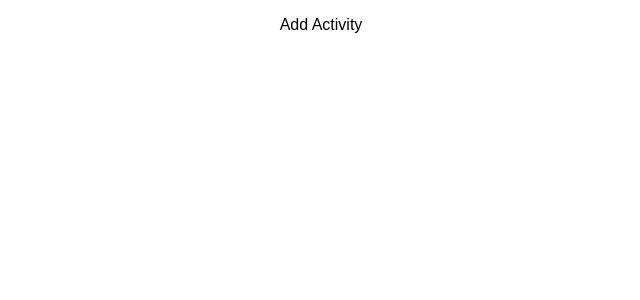
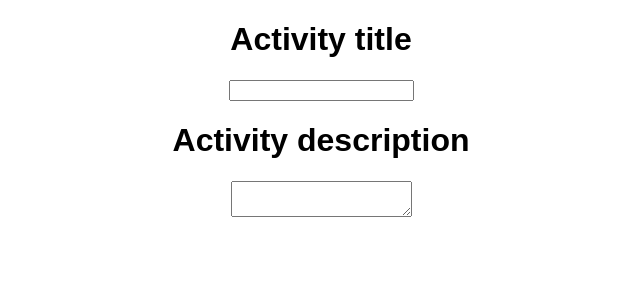
Before and after one commit to dariok87/mydiaryapp, a React (Create React App) app: page / in a window 1280 px wide. Both pictures are taken after a click on the button "START". Shown: the top 300 px of the page, without its empty margins (319-959 px from the left). Built offline with nearby package versions, Linux system fonts and the light colour scheme.

Commit message:
Add input and textarea

```diff
--- a/src/components/AddActivity.js
+++ b/src/components/AddActivity.js
@@ -1,7 +1,14 @@
 import React from "react";
 
 const AddActivity = () => {
-  return <p>Add Activity</p>;
+  return (
+    <div className="AddActivity">
+      <h1>Activity title</h1>
+      <input />
+      <h1>Activity description</h1>
+      <textarea></textarea>
+    </div>
+  );
 };
 
 export default AddActivity;
```
